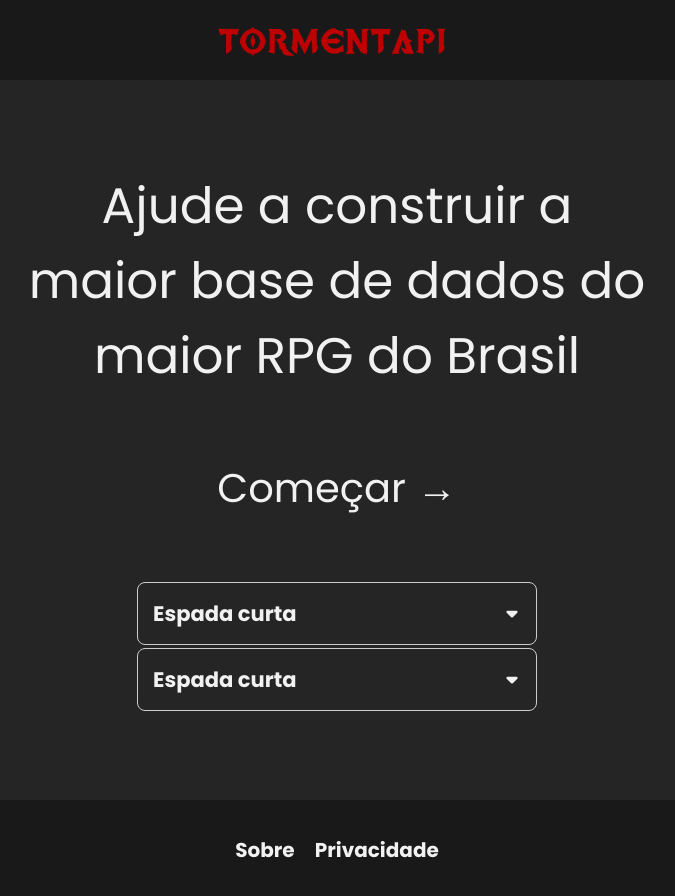
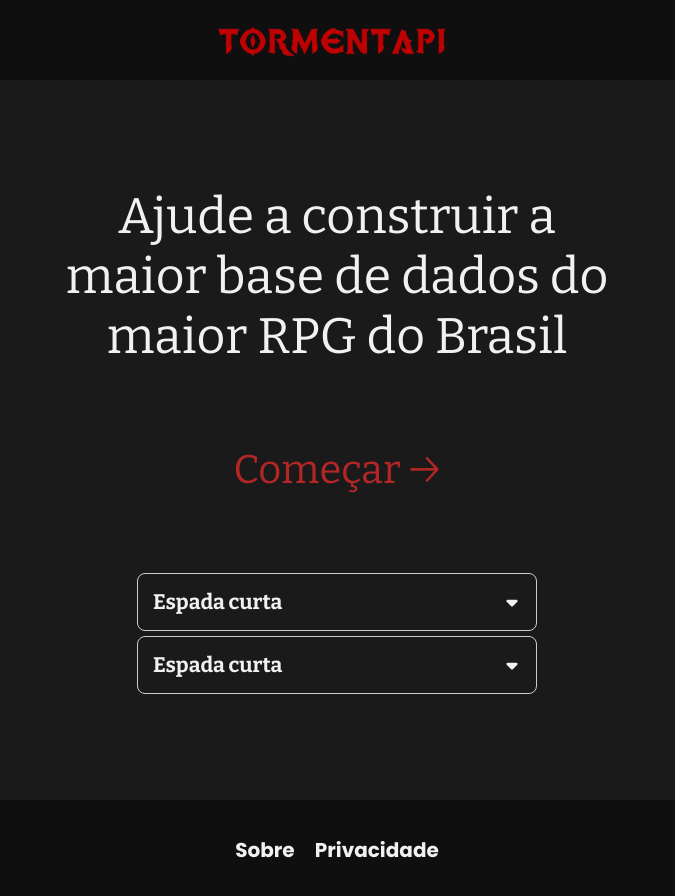
Before and after one commit to Erick-F-Oliveira/TormentAPI, a React (Vite) app in the folder frontend/: page / in a window 1280 px wide. Shown: the top 896 px of the page, without its empty margins (303-978 px from the left). Built offline with nearby package versions, Linux system fonts and the light colour scheme; no server answers; the HTML template or start-up script is replaced by a standard one.

Commit message:
muda e acrecenta novas cores no root

```diff
--- a/frontend/index.html
+++ b/frontend/index.html
@@ -5,7 +5,7 @@
   <link rel="preconnect" href="https://fonts.googleapis.com">
   <link rel="preconnect" href="https://fonts.gstatic.com" crossorigin>
   <link
-    href="https://fonts.googleapis.com/css2?family=Poppins:ital,wght@0,100;0,200;0,300;0,400;0,500;0,600;0,700;0,800;0,900;1,100;1,200;1,300;1,400;1,500;1,600;1,700;1,800;1,900&display=swap"
+    href="https://fonts.googleapis.com/css2?family=Poppins:ital,wght@0,100;0,200;0,300;0,400;0,500;0,600;0,700;0,800;0,900;1,100;1,200;1,300;1,400;1,500;1,600;1,700;1,800;1,900&family=Bitter:ital,wght@0,400;0,700;1,400&family=Cinzel:wght@400;700&family=Crimson+Text:ital@0;1&display=swap"
     rel="stylesheet">
   <meta charset="UTF-8" />
 
--- a/frontend/src/components/Card/Card.module.css
+++ b/frontend/src/components/Card/Card.module.css
@@ -12,6 +12,8 @@
 
 .card:hover {
     transform: translateY(-2px);
+  box-shadow: 0 8px 30px rgba(0, 0, 0, 0.7), 0 0 25px var(--glow);
+  border-color: var(--tormenta-red);
 
 }
 
--- a/frontend/src/index.css
+++ b/frontend/src/index.css
@@ -7,7 +7,7 @@
 }
 
 :root {
-  font-family: 'Poppins', sans-serif;
+  font-family: 'Poppins', 'Tormenta', 'Cinzel', 'Bitter', sans-serif;
   font-synthesis: none;
   text-rendering: optimizeLegibility;
   -webkit-font-smoothing: antialiased;
@@ -19,14 +19,19 @@
     font-size: 18px;
   }
 
-  --tormenta:'Tormenta'
-  --poppins:'Poppins';
-  --black: #191919;
-  --soft-black:#252525;
+  --tormenta:'Tormenta';
+  --titles:'Cinzel';
+  --subtitles:'Bitter';
+  --body:'Poppins';
+  --black: #0f0f0f;
+  --soft-black:#1a1a1a;
   --white: #fff;
   --soft-white: #f1f1f1;
   --gray: #cbc8c8;
-  --pink: #FFE8E8;
+  --tormenta-red: #e03131;
+  --tormenta-red-light: #ff6b6b;
+  --tormenta-red-dark: #b32626;
+  --glow: rgba(224, 49, 49, 0.2);
 }
 
 
--- a/frontend/src/pages/Home/Home.module.css
+++ b/frontend/src/pages/Home/Home.module.css
@@ -8,7 +8,7 @@
   justify-content: space-evenly;
   color: var(--soft-white);
   background-color: var(--soft-black);
-  font-family: var(--poppins);
+  font-family: var(--subtitles);
   padding: 2%;
 }
 
@@ -17,12 +17,13 @@
 
 }
 
-a {
+.btn a {
   text-decoration: none;
-  color: var(--soft-white);
+ color: var(--tormenta-red-dark);
 }
 
 .btn {
+  font-family: var(--subtitles);
   font-size: 40px;
   border: 0;
   cursor: pointer;
@@ -34,9 +35,8 @@
 }
 
 .btn:hover {
-  opacity: 0.5;
   transition: 0.3s;
-  color: var(--gray)
+  color: var(--glow);
 }
 
 .cards {
@@ -44,5 +44,5 @@
   flex-direction: column;
   align-items: center;
   justify-content: space-between;
-  gap: 3px;
+  gap: 5px;
 }
```
